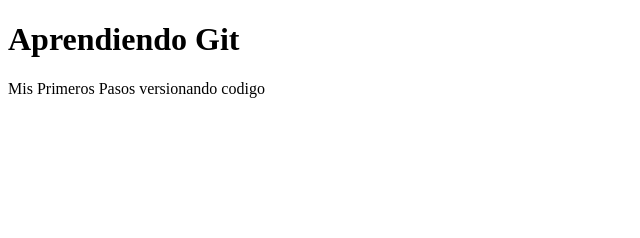
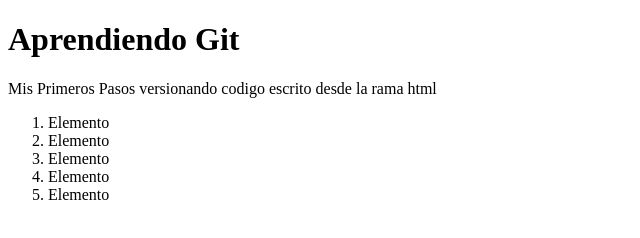
Before and after one commit to Ssah1023/Curso-GitHs, a plain HTML site: page Index.html in a window 1280 px wide. Shown: the whole page, without its empty margins (0-640 px from the left). Drawn offline with Linux system fonts and the light colour scheme.

Commit message:
Agregando index.js al index.html

```diff
--- a/Index.html
+++ b/Index.html
@@ -7,6 +7,12 @@
   </head>
   <body>
     <h1>Aprendiendo Git</h1>
-    <p>Mis Primeros Pasos versionando codigo</p>
+    <p>Mis Primeros Pasos versionando codigo escrito desde la rama html</p>
+    <ol><li>Elemento</li>
+    <li>Elemento</li>
+    <li>Elemento</li>
+    <li>Elemento</li>
+    <li>Elemento</li>
+    <script src="index.js"></script>
   </body>
 </html>
```
